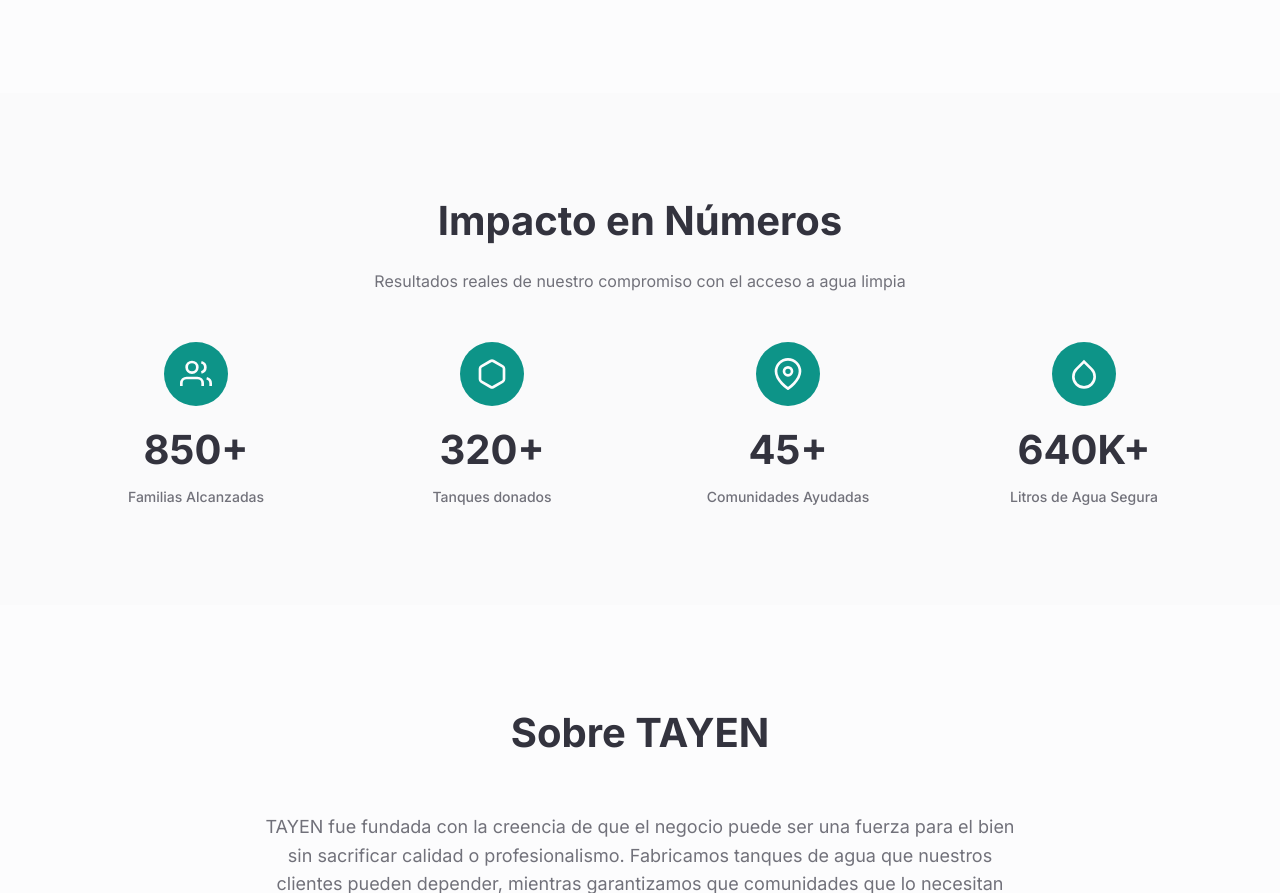
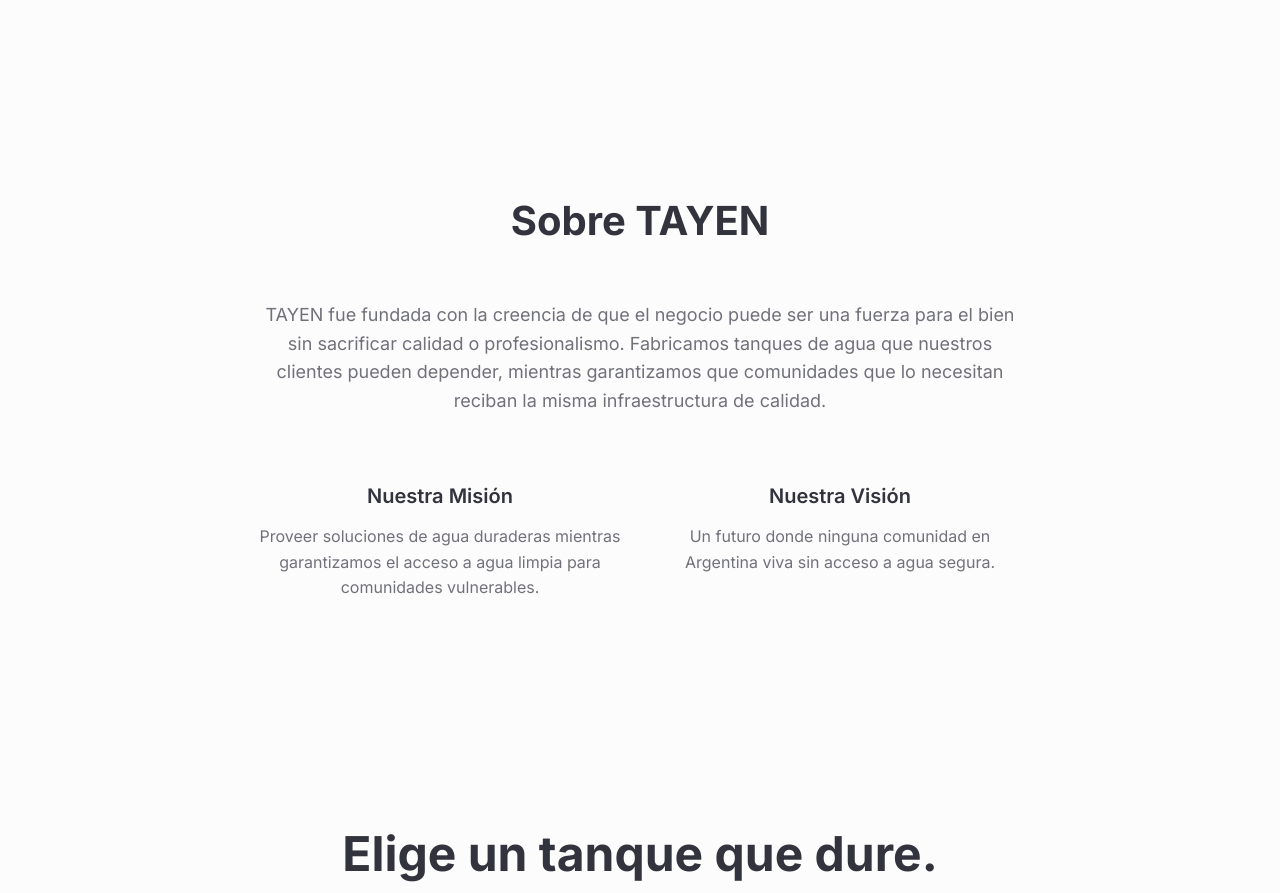
Before and after one commit to SaveryIV/Tayen-pagina-v2, a plain HTML site: page index.html in a window 1280 px wide. Shown: the part 3464-4357 px from the top of the page. Drawn offline with Linux system fonts and the light colour scheme.

Commit message:
update hidden statistics

```diff
--- a/index.html
+++ b/index.html
@@ -440,7 +440,7 @@
       </section>
 
       <!-- Impact Metrics Section -->
-      <section class="section section-alt">
+      <!-- <section class="section section-alt">
         <div class="container">
           <div class="section-header">
             <h2 class="section-title">Impacto en Números</h2>
@@ -527,7 +527,7 @@
             </div>
           </div>
         </div>
-      </section>
+      </section> -->
 
       <!-- About Section -->
       <section id="about" class="section">
```
